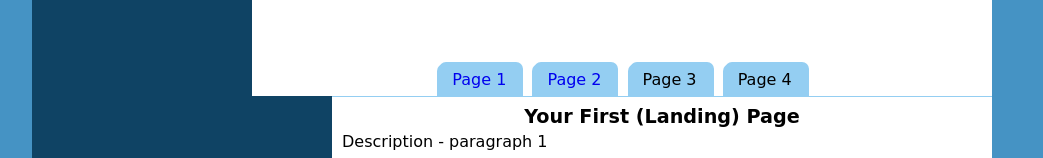
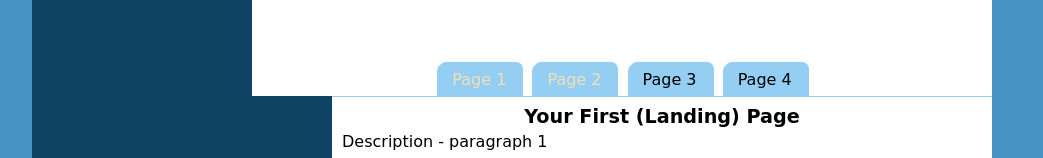
Before and after one commit to kathiewright/info301-indproj, a website: page public/index.html in a window 1280 px wide. Shown: the part 385-543 px from the top of the page, without its empty margins (128-1171 px from the left). Drawn offline with Linux system fonts and the light colour scheme.

Commit message:
💍🏪 Updated with Glitch

```diff
--- a/public/styles.css
+++ b/public/styles.css
@@ -70,7 +70,7 @@ table {
 
 a:link, a:visited {
    text-decoration: none;
-   color: EFE0B9;
+   color: #EFE0B9;
 }
 
 a:hover {
```
